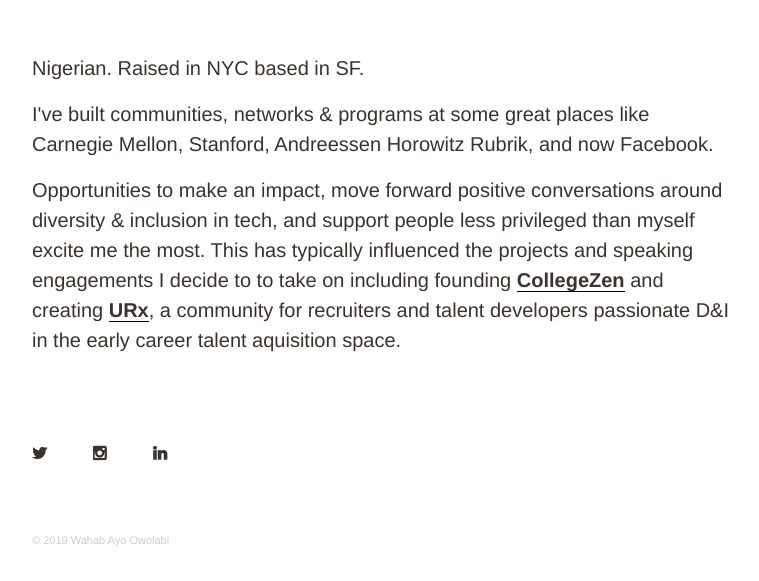
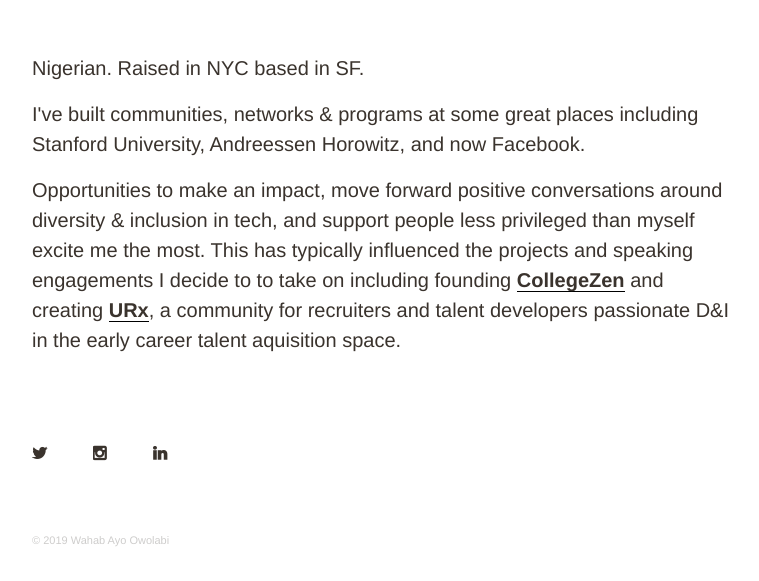
Before and after one commit to pbnyc266/pbnyc266, a plain HTML site: page index.html in a window 1280 px wide. Shown: the part 225-806 px from the top of the page, without its empty margins (118-877 px from the left). Drawn offline with nearby package versions, Linux system fonts and the light colour scheme.

Commit message:
more
xcxc

```diff
--- a/index.html
+++ b/index.html
@@ -29,7 +29,7 @@
         <p>Nigerian. Raised in NYC based in SF. </p>
 
         <p>
-          I've built communities, networks & programs at some great places like Carnegie Mellon, Stanford, Andreessen Horowitz Rubrik,
+          I've built communities, networks & programs at some great places including Stanford University, Andreessen Horowitz,
            and now Facebook.
 
         </p>
```
